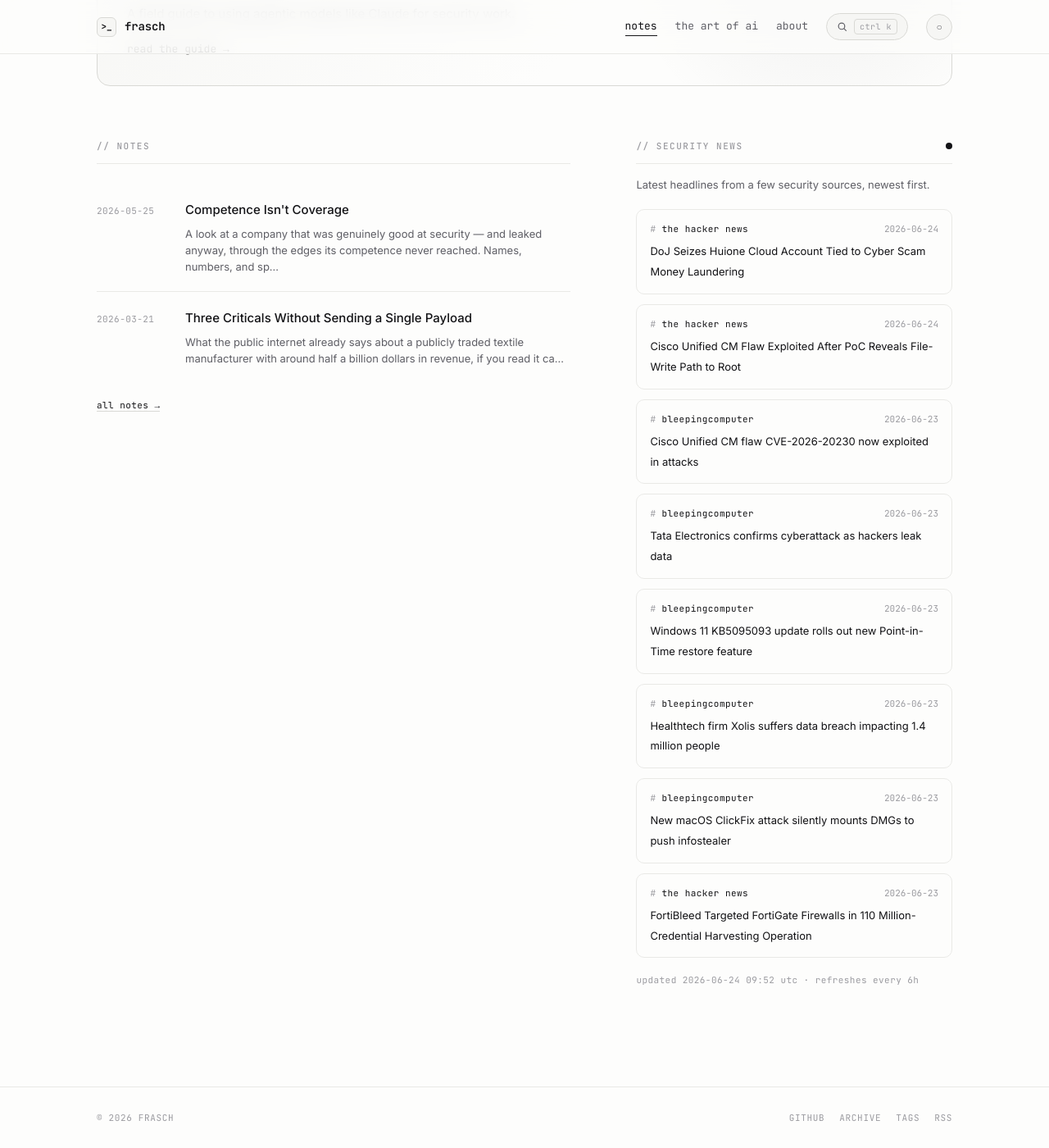
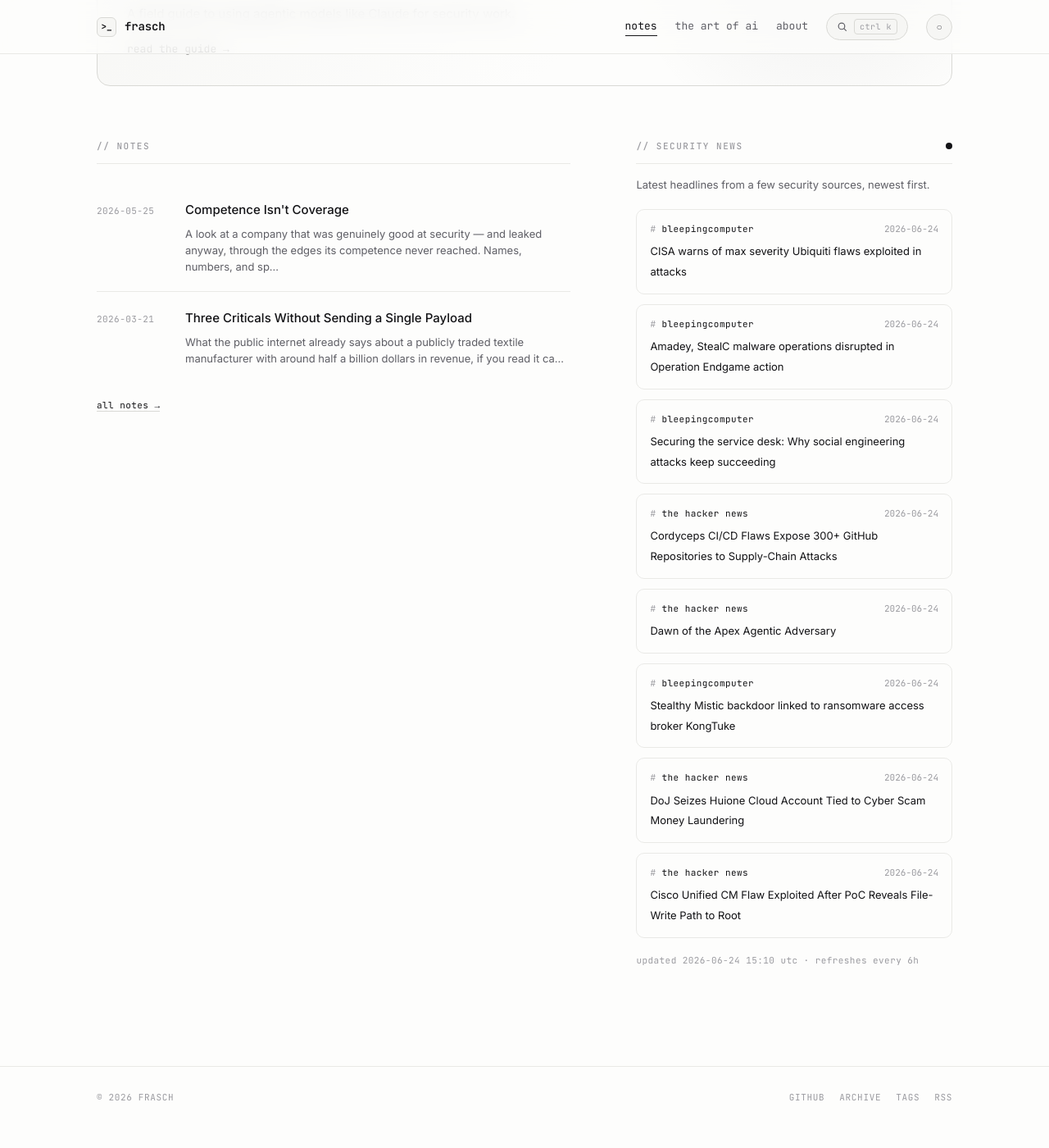
Before and after one commit to whoisfrasch/frasch, a Jekyll site: the page built from index.html, in a window 1280 px wide and 1400 px high, scrolled down 615 px. Shown: the whole window at 82% size. Built offline with Jekyll 4.4.1, drawn with Linux system fonts in a browser that asks for light colours; after the commit the page ends 1990 px from its top, so only the background shows below that.

Commit message:
Refresh security news feed

```diff
--- a/_data/news.json
+++ b/_data/news.json
@@ -1,6 +1,42 @@
 {
-  "updated": "2026-06-24T09:52:14Z",
+  "updated": "2026-06-24T15:10:40Z",
   "items": [
+    {
+      "source": "bleepingcomputer",
+      "title": "CISA warns of max severity Ubiquiti flaws exploited in attacks",
+      "link": "https://www.bleepingcomputer.com/news/security/cisa-warns-of-max-severity-ubiquiti-flaws-exploited-in-attacks/",
+      "date": "2026-06-24T14:35:15Z"
+    },
+    {
+      "source": "bleepingcomputer",
+      "title": "Amadey, StealC malware operations disrupted in Operation Endgame action",
+      "link": "https://www.bleepingcomputer.com/news/security/amadey-stealc-malware-operations-disrupted-in-operation-endgame-action/",
+      "date": "2026-06-24T14:35:11Z"
+    },
+    {
+      "source": "bleepingcomputer",
+      "title": "Securing the service desk: Why social engineering attacks keep succeeding",
+      "link": "https://www.bleepingcomputer.com/news/security/securing-the-service-desk-why-social-engineering-attacks-keep-succeeding/",
+      "date": "2026-06-24T14:02:12Z"
+    },
+    {
+      "source": "the hacker news",
+      "title": "Cordyceps CI/CD Flaws Expose 300+ GitHub Repositories to Supply-Chain Attacks",
+      "link": "https://thehackernews.com/2026/06/cordyceps-cicd-flaws-expose-300-github.html",
+      "date": "2026-06-24T12:48:11Z"
+    },
+    {
+      "source": "the hacker news",
+      "title": "Dawn of the Apex Agentic Adversary",
+      "link": "https://thehackernews.com/2026/06/dawn-of-apex-agentic-adversary.html",
+      "date": "2026-06-24T11:30:00Z"
+    },
+    {
+      "source": "bleepingcomputer",
+      "title": "Stealthy Mistic backdoor linked to ransomware access broker KongTuke",
+      "link": "https://www.bleepingcomputer.com/news/security/stealthy-mistic-backdoor-linked-to-ransomware-access-broker-kongtuke/",
+      "date": "2026-06-24T10:41:51Z"
+    },
     {
       "source": "the hacker news",
       "title": "DoJ Seizes Huione Cloud Account Tied to Cyber Scam Money Laundering",
@@ -12,42 +48,6 @@
       "title": "Cisco Unified CM Flaw Exploited After PoC Reveals File-Write Path to Root",
       "link": "https://thehackernews.com/2026/06/cisco-unified-cm-flaw-exploited-after.html",
       "date": "2026-06-24T06:50:38Z"
-    },
-    {
-      "source": "bleepingcomputer",
-      "title": "Cisco Unified CM flaw CVE-2026-20230 now exploited in attacks",
-      "link": "https://www.bleepingcomputer.com/news/security/cisco-unified-cm-sme-flaw-cve-2026-20230-now-exploited-in-attacks/",
-      "date": "2026-06-23T21:48:32Z"
-    },
-    {
-      "source": "bleepingcomputer",
-      "title": "Tata Electronics confirms cyberattack as hackers leak data",
-      "link": "https://www.bleepingcomputer.com/news/security/tata-electronics-confirms-cyberattack-as-hackers-leak-data/",
-      "date": "2026-06-23T21:06:32Z"
-    },
-    {
-      "source": "bleepingcomputer",
-      "title": "Windows 11 KB5095093 update rolls out new Point-in-Time restore feature",
-      "link": "https://www.bleepingcomputer.com/news/microsoft/windows-11-kb5095093-update-rolls-out-new-point-in-time-restore-feature/",
-      "date": "2026-06-23T20:22:21Z"
-    },
-    {
-      "source": "bleepingcomputer",
-      "title": "Healthtech firm Xolis suffers data breach impacting 1.4 million people",
-      "link": "https://www.bleepingcomputer.com/news/security/healthtech-firm-xolis-suffers-data-breach-impacting-14-million-people/",
-      "date": "2026-06-23T19:59:12Z"
-    },
-    {
-      "source": "bleepingcomputer",
-      "title": "New macOS ClickFix attack silently mounts DMGs to push infostealer",
-      "link": "https://www.bleepingcomputer.com/news/security/new-macos-clickfix-attack-silently-mounts-dmgs-to-push-infostealer/",
-      "date": "2026-06-23T18:30:16Z"
-    },
-    {
-      "source": "the hacker news",
-      "title": "FortiBleed Targeted FortiGate Firewalls in 110 Million-Credential Harvesting Operation",
-      "link": "https://thehackernews.com/2026/06/fortibleed-targeted-fortigate-firewalls.html",
-      "date": "2026-06-23T18:20:49Z"
     }
   ]
 }
```
